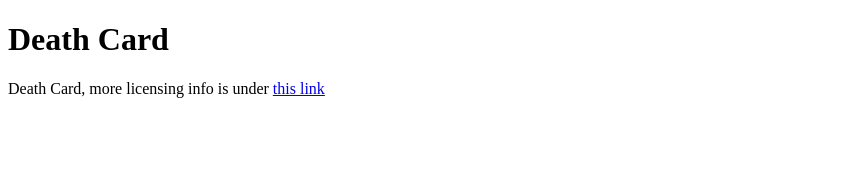
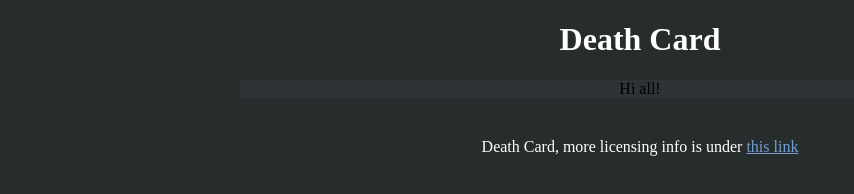
Before and after one commit to olegchir/lor-games-deathcard, a plain HTML site: page index.html in a window 1280 px wide. Shown: the whole page, without its empty margins (0-854 px from the left). Drawn offline with Linux system fonts and the light colour scheme.

Commit message:
add lor-styled background, footer and logo

```diff
--- a/index.html
+++ b/index.html
@@ -12,7 +12,7 @@
 
 <div id="content">
     <div id="centered-content" style="position: relative;">
-
+        Hi all!
     </div>
 </div>
 
--- a/styles/ru.org.linux.lorgames.deathcard.styles.index/index.css
+++ b/styles/ru.org.linux.lorgames.deathcard.styles.index/index.css
@@ -0,0 +1,33 @@
+body {
+    background: #272C2D;
+}
+
+a {
+    color: #729FCF;
+}
+
+#logo {
+    color: #FFFFFF;
+    text-align: center;
+    width: 100%;
+    background-color: #272C2D;
+}
+
+#footer {
+    color: #FFFFFF;
+    text-align: center;
+    margin-top:40px;
+}
+
+#content {
+    text-align: center;
+    margin: 0 auto;
+}
+
+#centered-content {
+    text-align: center;
+    width: 800px;
+    margin-left: auto;
+    margin-right: auto;
+    background: #2E3436;
+}
```
